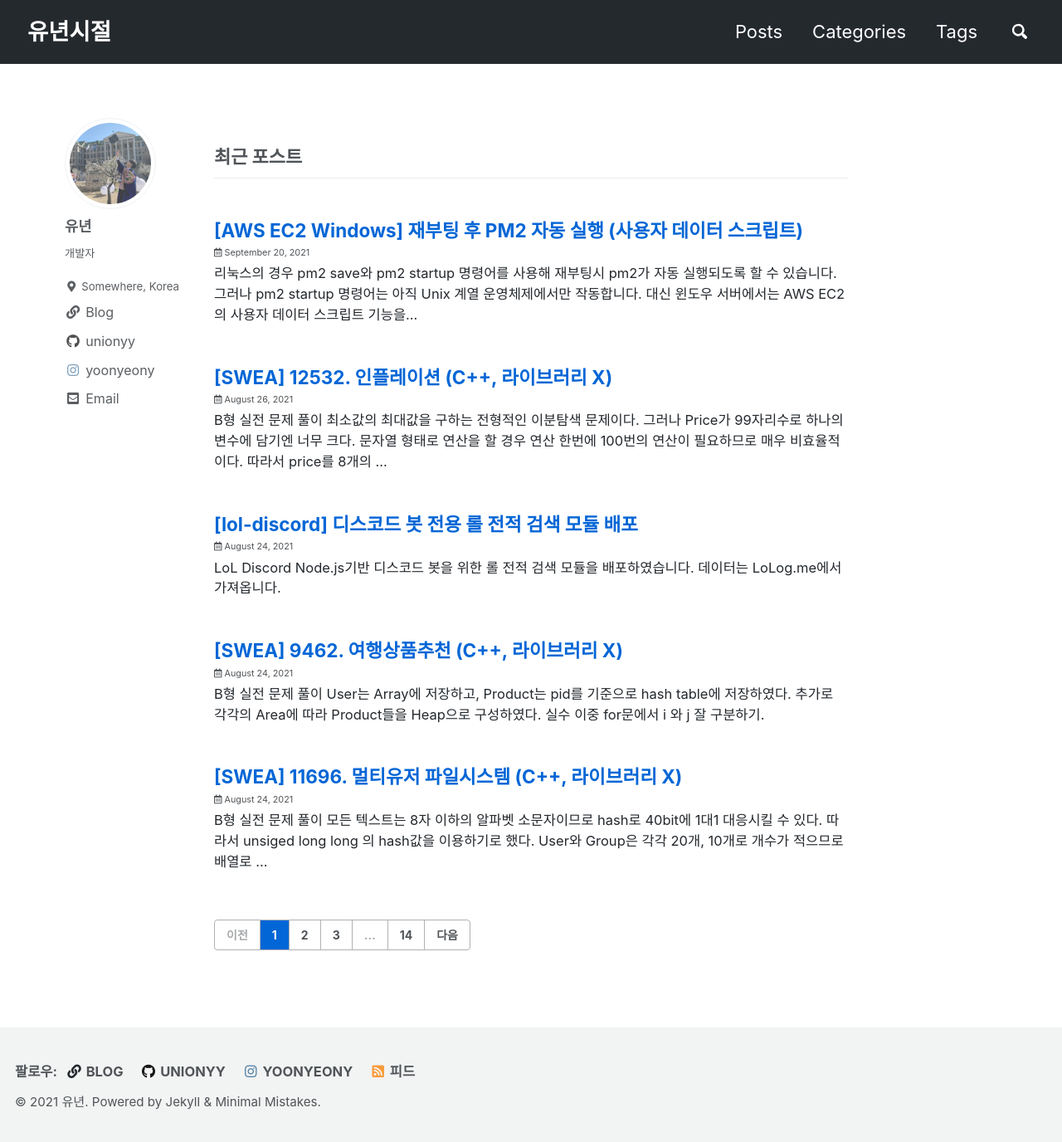
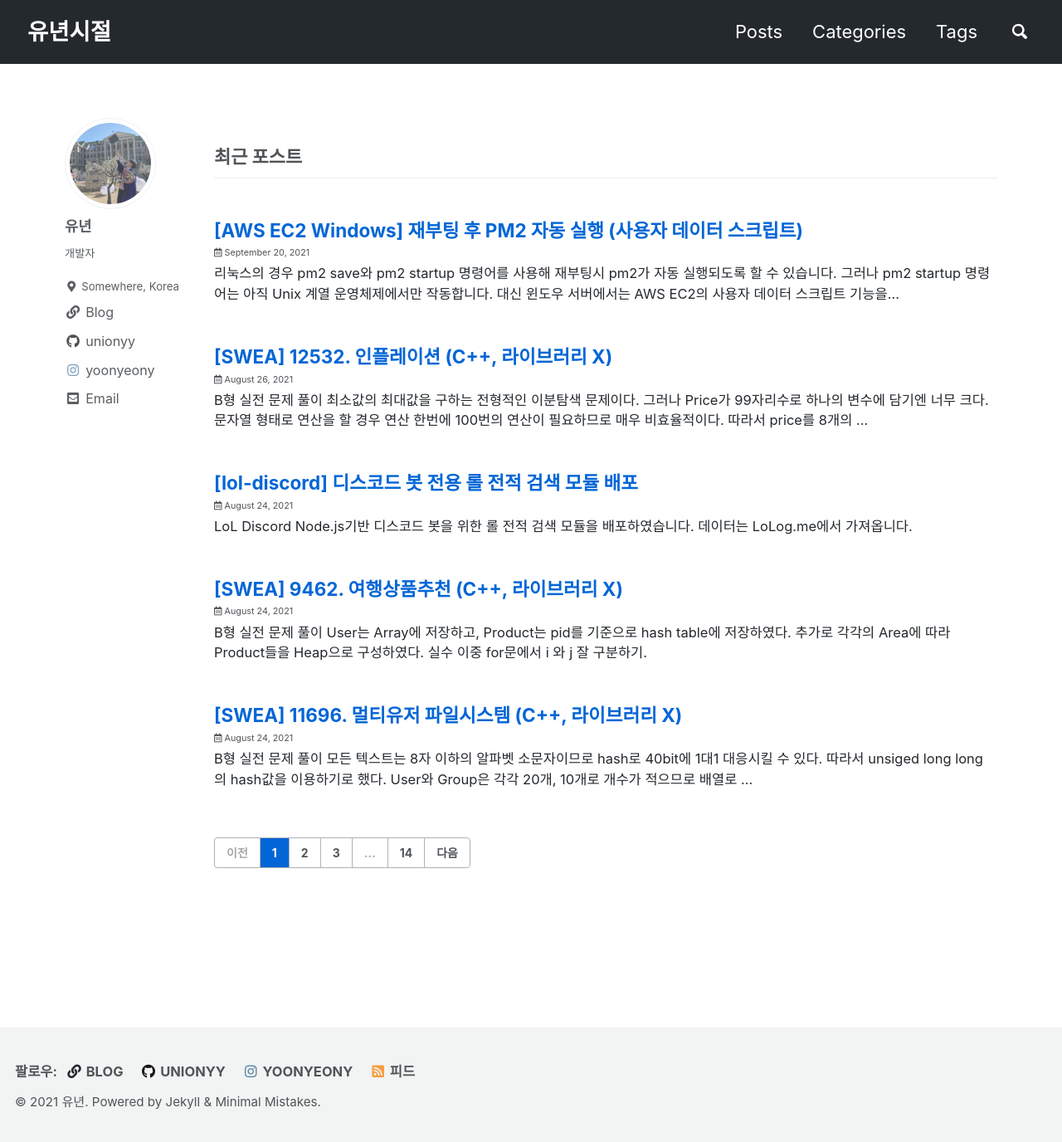
Before and after one commit to unionyy/blog, a Jekyll site: the page built from index.html, in a window 1280 px wide and 1376 px high. Shown: the whole window at 83% size. Built offline with Jekyll 4.4.1, drawn with Linux system fonts in a browser that asks for light colours; cached includes are drawn as plain includes; a script that is not in the unit is left out; the list of posts is cut into pages by our own code; comment, search, counter and statistics services are not loaded.

Commit message:
archive padding

```diff
--- a/_layouts/archive.html
+++ b/_layouts/archive.html
@@ -21,6 +21,11 @@ layout: default
     {% unless page.header.overlay_color or page.header.overlay_image %}
       <h1 id="page-title" class="page__title">{{ page.title }}</h1>
     {% endunless %}
+    {% if page.ad_side %}
+      <aside class="sidebar__right side__ad">
+        {% include ad-side.html %}
+      </aside>
+    {% endif %}
     {{ content }}
   </div>
 </div>
--- a/_layouts/home.html
+++ b/_layouts/home.html
@@ -14,11 +14,6 @@ layout: archive
 
 {% assign entries_layout = page.entries_layout | default: 'list' %}
 <div class="entries-{{ entries_layout }}">
-  {% if page.ad_side %}
-    <aside class="sidebar__right side__ad" style="height: 100%;">
-      {% include ad-side.html %}
-    </aside>
-  {% endif %}
   {% for post in posts %}
     {% include archive-single.html type=entries_layout %}
   {% endfor %}
--- a/_layouts/single.html
+++ b/_layouts/single.html
@@ -41,7 +41,7 @@ layout: default
           </aside>
         {% endif %}
         {% if page.ad_side %}
-          <aside class="sidebar__right side__ad" style="height: 100%;">
+          <aside class="sidebar__right side__ad">
             {% include ad-side.html %}
           </aside>
         {% endif %}
--- a/_sass/minimal-mistakes/_archive.scss
+++ b/_sass/minimal-mistakes/_archive.scss
@@ -9,12 +9,12 @@
   @include breakpoint($large) {
     float: right;
     width: calc(100% - #{$right-sidebar-width-narrow});
-    padding-right: $right-sidebar-width-narrow;
+    padding-right: 0;
   }
 
   @include breakpoint($x-large) {
     width: calc(100% - #{$right-sidebar-width});
-    padding-right: $right-sidebar-width;
+    padding-right: 0;
   }
 }
 
```
